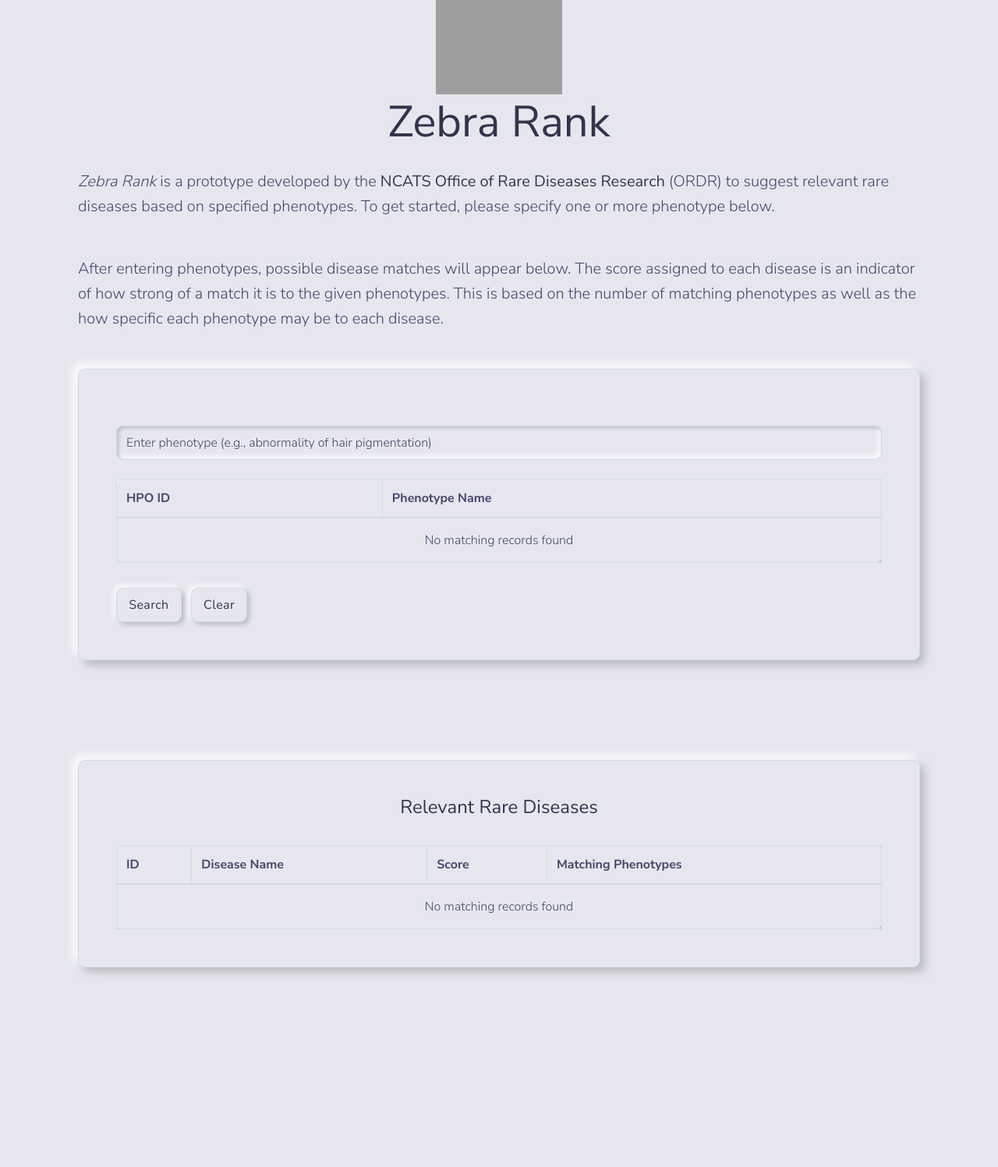
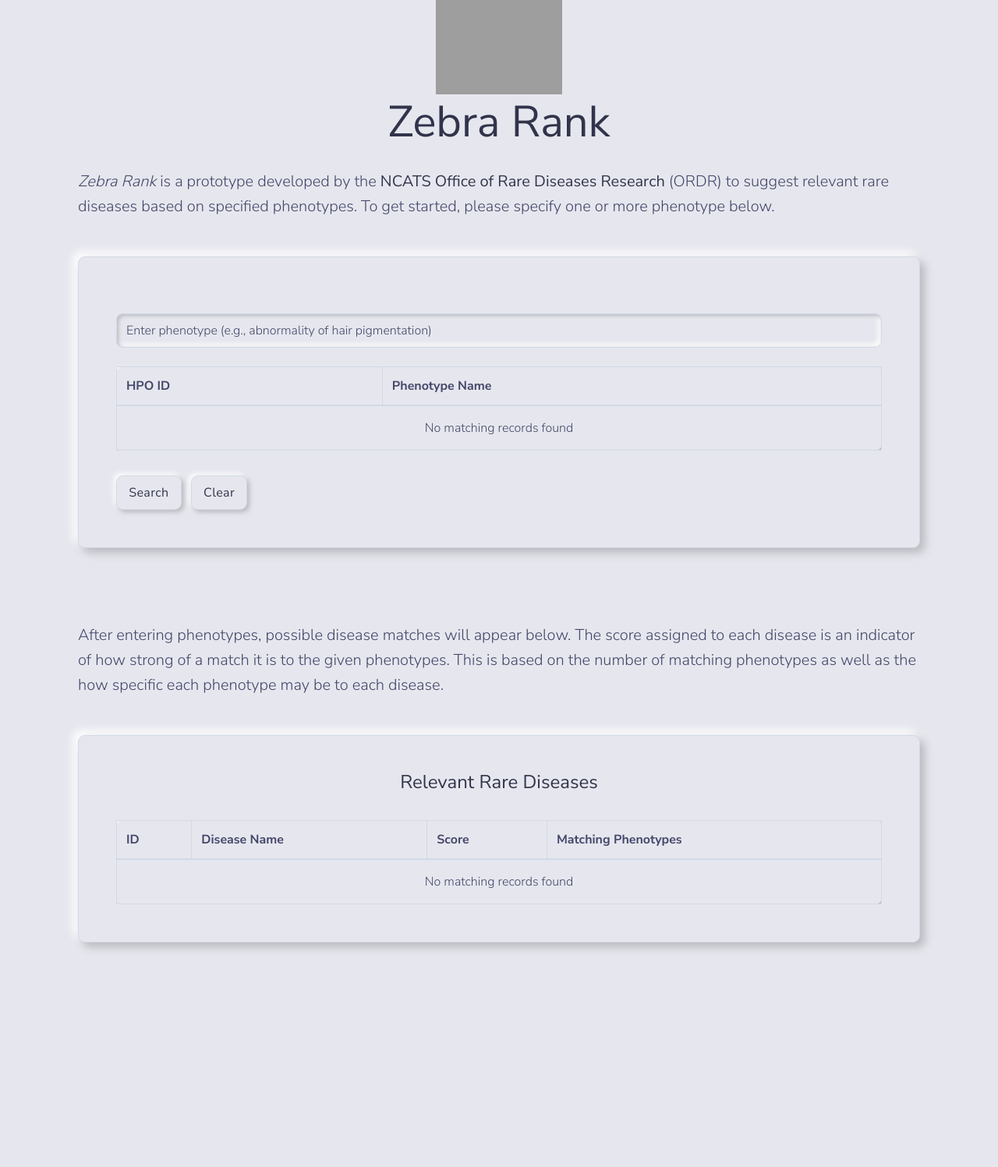
Before and after one commit to ncats/zebra_rank, a Django app: page / in a window 1280 px wide. Shown: the part 161-1658 px from the top of the page at 78% size. After the commit the page ends 1380 px from the top, so only its background shows below. Run offline with Django 3.2, Linux system fonts and the light colour scheme; parts of the project's set-up code (start-up, migrations or seed data) failed here and were passed over; some libraries are stand-ins or nearby versions; grey boxes are pictures that could not be loaded.

Commit message:
move score description below

```diff
--- a/zr/templates/zr/layout.html
+++ b/zr/templates/zr/layout.html
@@ -93,10 +93,6 @@
                   Rare Diseases Research</a> (ORDR) to suggest relevant
                 rare diseases based on specified phenotypes. To get
                 started, please specify one or more phenotype below. </p>
-              <p class="lead mb-5">After entering phenotypes, possible disease matches will appear below.
-                The score assigned to each disease is an indicator of how strong of a match it is to the given phenotypes.
-                This is based on the number of matching phenotypes as well as the
-                how specific each phenotype may be to each disease. </p>
                 <div class="card bg-primary shadow-soft border-light p-4">
                   <!--
                   <div class="card-header text-center pb-0">
@@ -122,6 +118,7 @@
                         </div>
                       </div>
                     </form>
+
                     <table class="table shadow-soft rounded" id="phenotype-table"
                            table-bordered="false">
                     </table>
@@ -137,8 +134,12 @@
           </div>
         </div>
       </div><!-- End of Hero section -->
-      <div class="section section-lg">
+      <div class="section">
         <div class="container">
+          <p class="lead mb-5">After entering phenotypes, possible disease matches will appear below.
+            The score assigned to each disease is an indicator of how strong of a match it is to the given phenotypes.
+            This is based on the number of matching phenotypes as well as the
+            how specific each phenotype may be to each disease. </p>
           <div class="card bg-primary shadow-soft border-light p-4">
             <div class="card-header text-center pb-0">
               <h2 class="h4">Relevant Rare Diseases</h2>
```
